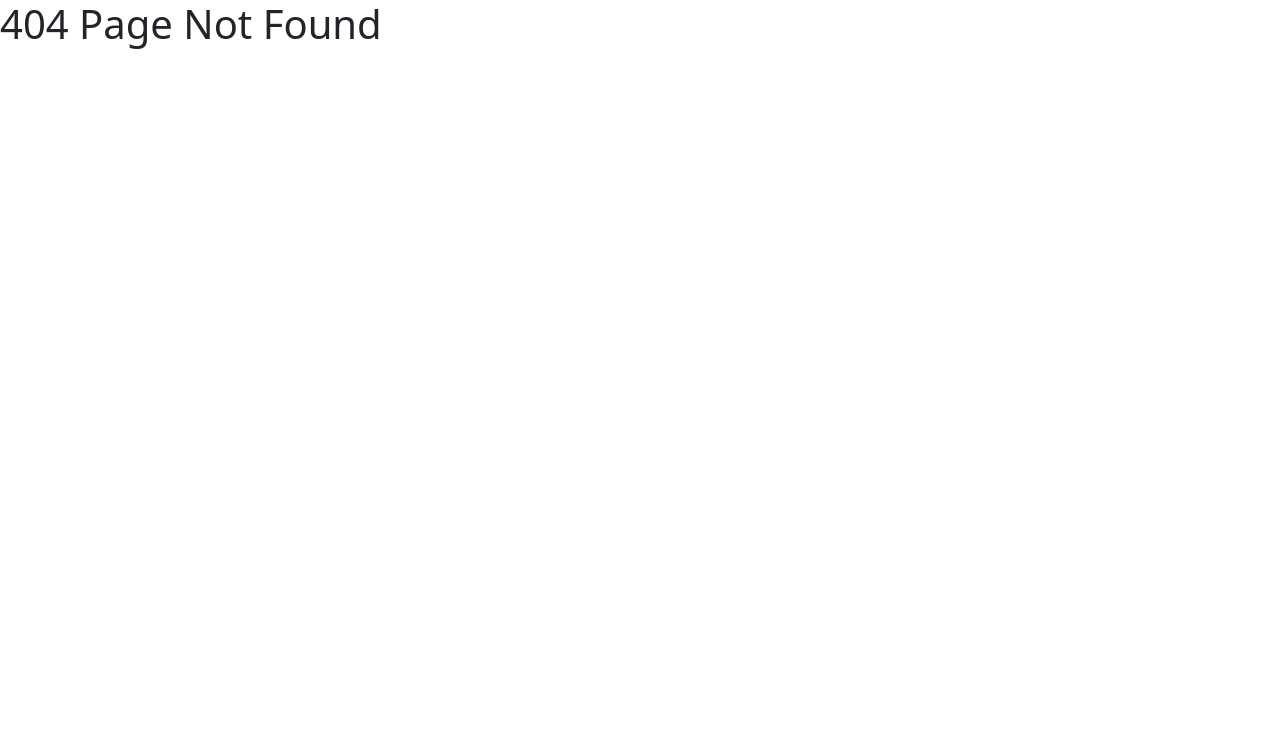
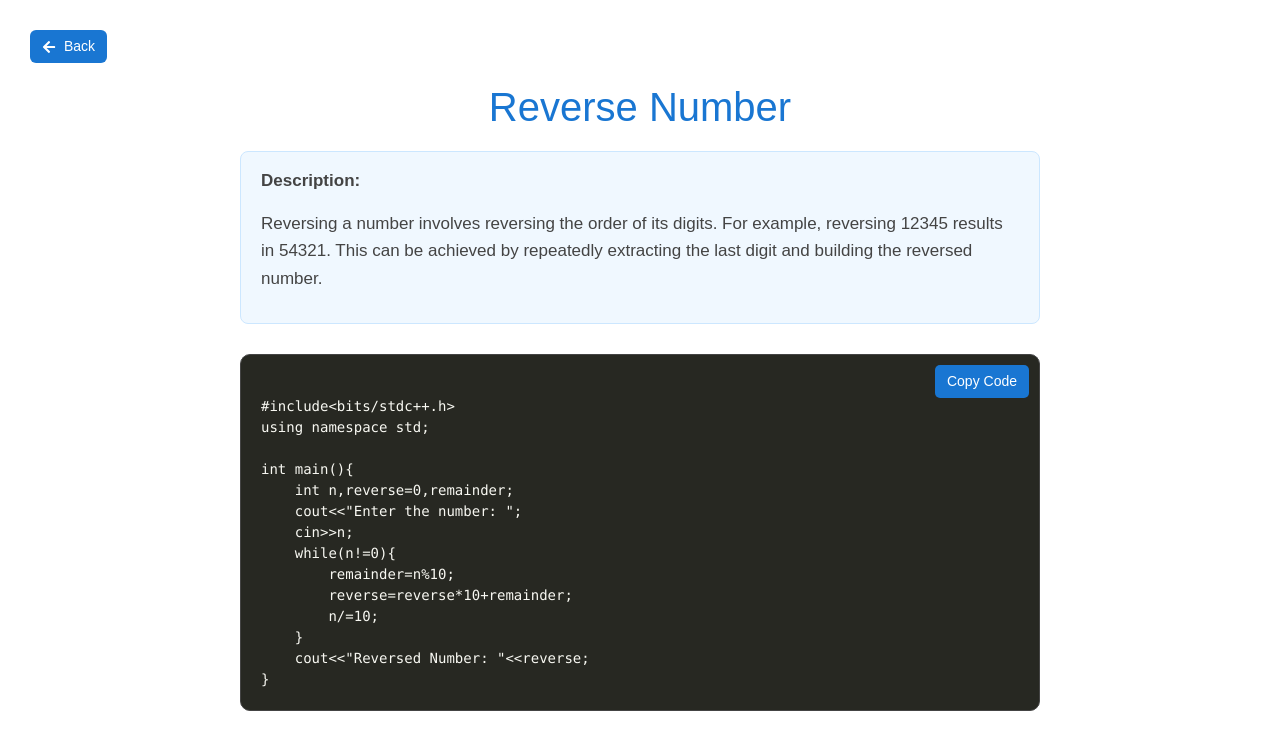
Before and after one commit to udaykallam/SimpleCppPrograms, a React (Vite) app: page /reverse in a window 1280 px wide. Before the commit this address had no page. Shown: the top 750 px of the page. Built offline with nearby package versions, Linux system fonts and the light colour scheme.

Commit message:
Reversing a number

```diff
--- a/src/App.jsx
+++ b/src/App.jsx
@@ -9,6 +9,7 @@ import Fibonacci from './pages/Fibonacci'
 import OddEven from './pages/OddEven'
 import Armstrong from './pages/Armstrong'
 import PerfectNumber from './pages/PerfectNumber'
+import ReverseNumber from './pages/ReverseNumber'
 
 function App() {
   return (
@@ -24,6 +25,7 @@ function App() {
         <Route path="/evenodd" element={<OddEven />} />
         <Route path="/armstrong" element={<Armstrong />} />
         <Route path="/perfect" element={<PerfectNumber />} />
+        <Route path="/reverse" element={<ReverseNumber />} />
       </Routes>
     </>
   )
--- /dev/null
+++ b/src/pages/ReverseNumber.jsx
@@ -0,0 +1,33 @@
+import React from 'react'
+import CodeTemplate from '../components/CodeTemplate'
+
+const ReverseNumber = () => {
+  const ReverseNumberCode = `
+#include<bits/stdc++.h>
+using namespace std;
+
+int main(){
+    int n,reverse=0,remainder;
+    cout<<"Enter the number: ";
+    cin>>n;
+    while(n!=0){
+        remainder=n%10;
+        reverse=reverse*10+remainder;
+        n/=10;
+    }
+    cout<<"Reversed Number: "<<reverse;
+}
+`
+    const ReverseNumberDescription = `Reversing a number involves reversing the order of its digits. For example, reversing 12345 results in 54321. This can be achieved by repeatedly extracting the last digit and building the reversed number.`
+    return (
+    <>
+      <CodeTemplate
+        title="Reverse Number"
+        description={ReverseNumberDescription}
+        code={ReverseNumberCode}
+        />
+    </>
+  )
+}
+
+export default ReverseNumber
```
